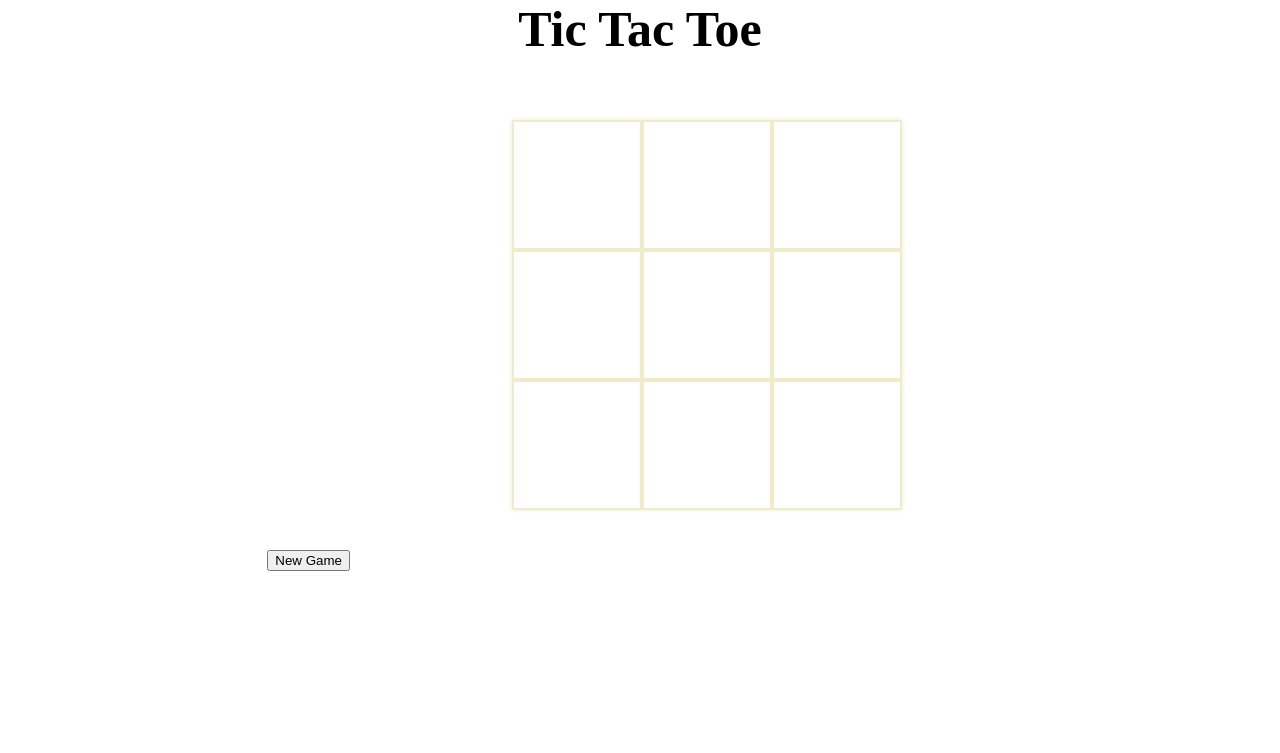
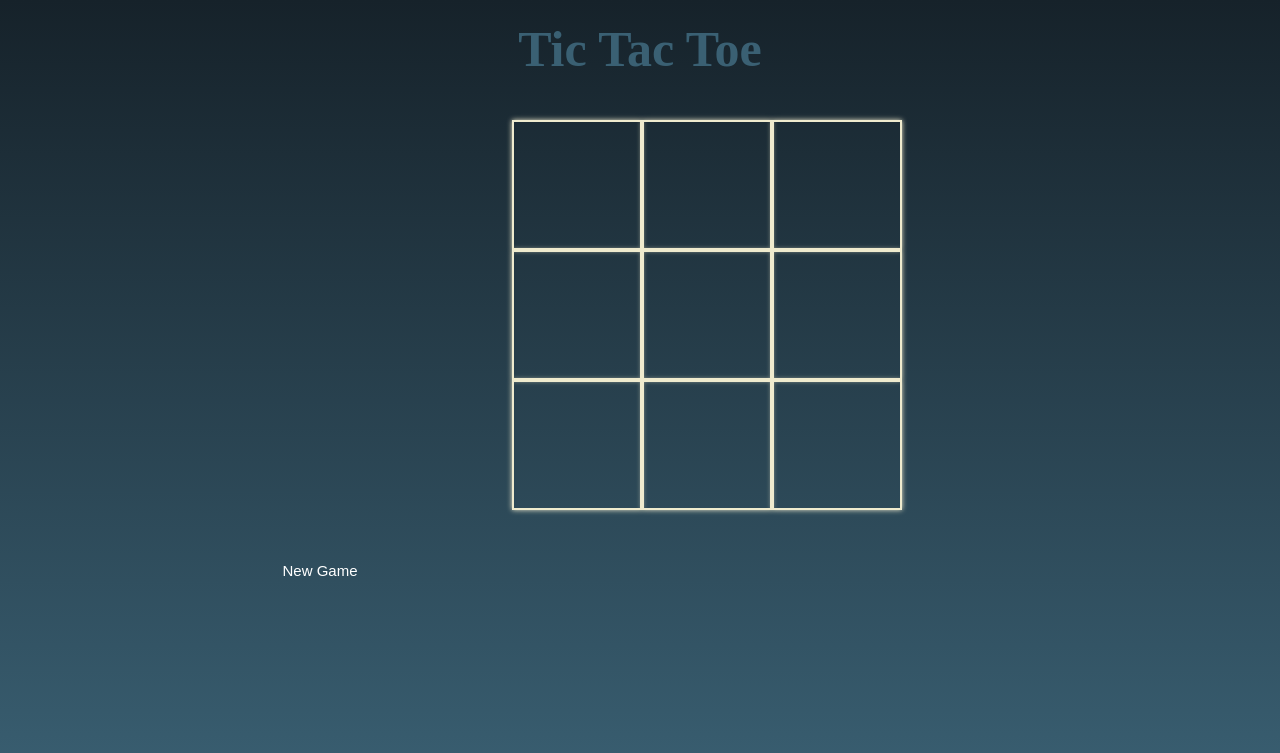
Before and after one commit to GSingh08/Simple-tic-tac-toe, a plain HTML site: page index.html in a window 1280 px wide. Drawn offline with nearby package versions, Linux system fonts and the light colour scheme.

Commit message:
simple styling

```diff
--- a/style.css
+++ b/style.css
@@ -3,17 +3,17 @@
   margin: 0;
 }
 body {
-  width: 100%;
-  height: 100%;
-  position: relative;
+  background-image: linear-gradient(#16222a, #3a6073);
+  background-size: cover;
+  background-position: center;
+  height: 100vh;
 }
-/* #main-container {
-  position: relative;
-} */
+
 #header {
   text-align: center;
-  top: 10px;
+  padding-top: 20px;
   font-size: 25px;
+  color: #3a6073;
 }
 #tile-container {
   position: absolute;
@@ -52,7 +52,22 @@ body {
 
 #reset {
   position: absolute;
-  right: 930px;
+  right: 910px;
   top: 550px;
   cursor: pointer;
 }
+
+#reset > button {
+  color: white;
+  background-color: transparent;
+  border: none;
+  width: 100px;
+  height: 40px;
+  font-size: 15px;
+  cursor: pointer;
+}
+
+#reset > button:focus {
+  outline: none;
+  border: none;
+}
```
